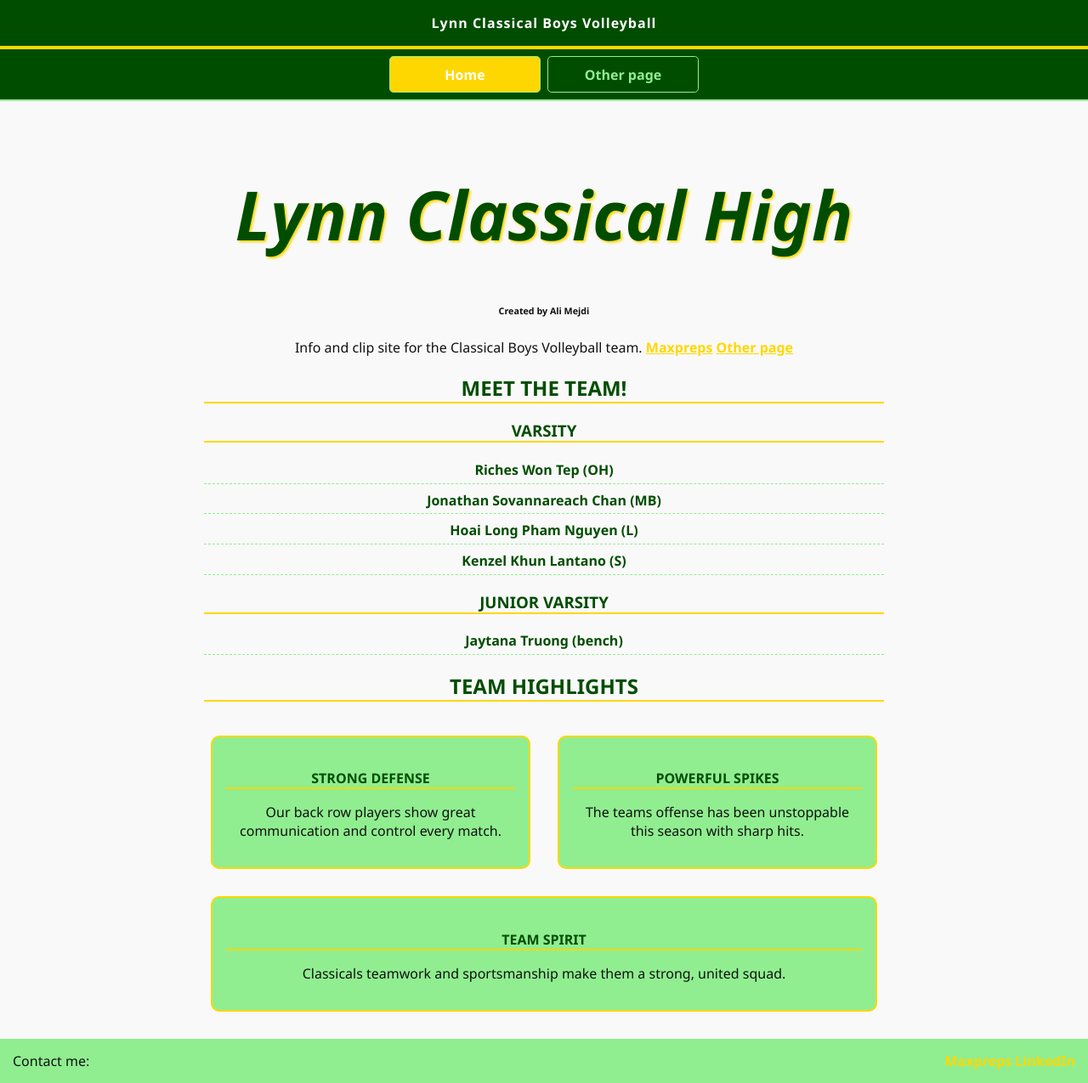
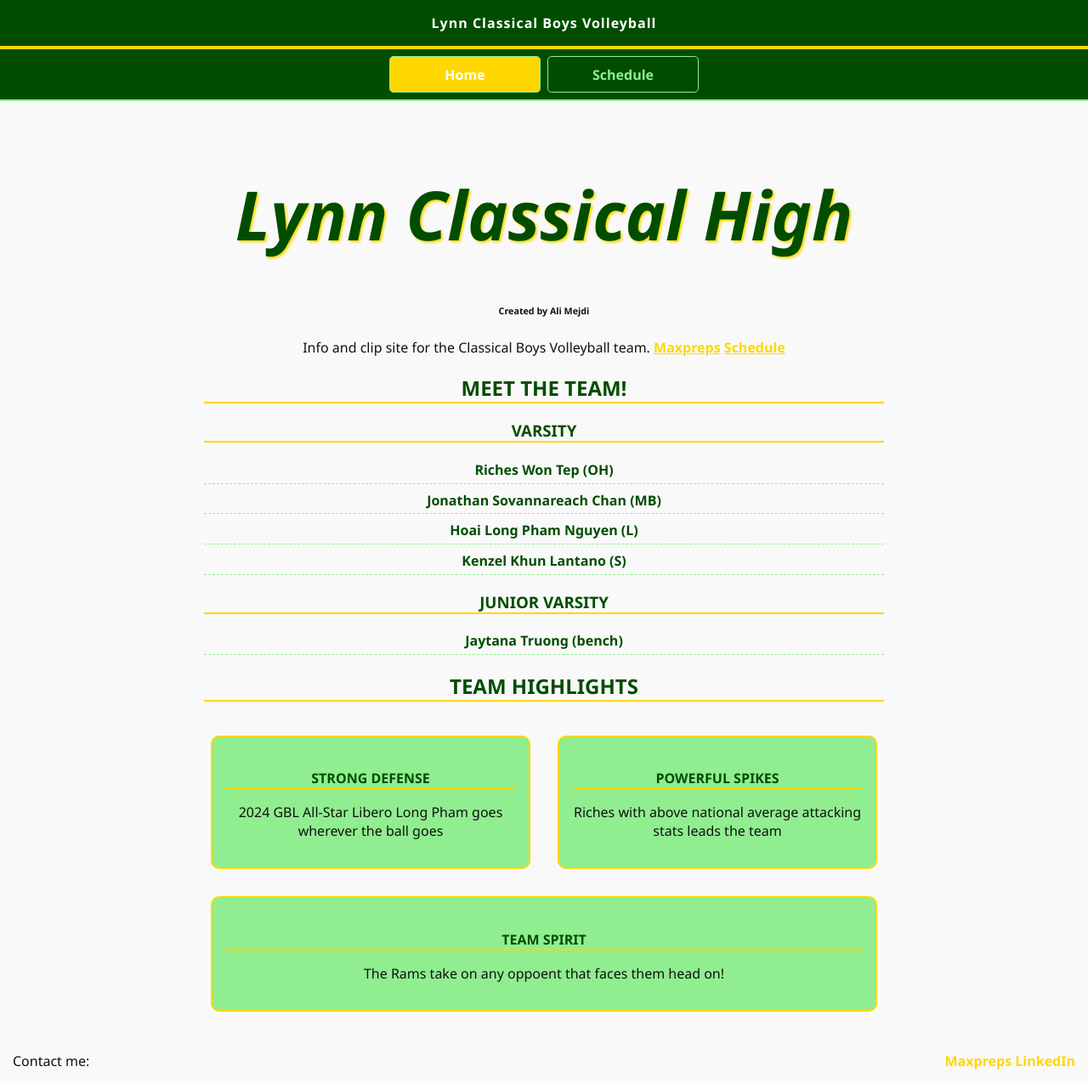
Before and after one commit to alipromaster67/stackblitz-starters-b6nwaysuu, a website: page index.html in a window 1280 px wide. Shown: the whole page at 85% size. Drawn offline with Linux system fonts and the light colour scheme.

```diff
--- a/index.html
+++ b/index.html
@@ -12,7 +12,7 @@
     </header>
     <nav>
       <a href="index.html" aria-current="page">Home</a>
-      <a href="/pages/page2.html">Other page</a>
+      <a href="/pages/page2.html">Schedule</a>
 
     </nav>
 <main>
@@ -20,7 +20,7 @@
   <h6>Created by Ali Mejdi</h6>
   <p>Info and clip site for the Classical Boys Volleyball team.
     <a href="https://maxpreps.com">Maxpreps</a>
-    <a href="/pages/page2.html">Other page</a>
+    <a href="/pages/page2.html">Schedule</a>
   </p>
 
   <h2>Meet the team!</h2>
@@ -40,15 +40,15 @@
   <div class="highlights-grid">
     <div class="highlight">
       <h4>Strong Defense</h4>
-      <p>Our back row players show great communication and control every match.</p>
+      <p>2024 GBL All-Star Libero Long Pham goes wherever the ball goes</p>
     </div>
     <div class="highlight">
       <h4>Powerful Spikes</h4>
-      <p>The teams offense has been unstoppable this season with sharp hits.</p>
+      <p>Riches with above national average attacking stats leads the team</p>
     </div>
     <div class="highlight">
       <h4>Team Spirit</h4>
-      <p>Classicals teamwork and sportsmanship make them a strong, united squad.</p>
+      <p>The Rams take on any oppoent that faces them head on!</p>
     </div>
   </div>
 </main>
--- a/styles.css
+++ b/styles.css
@@ -144,7 +144,7 @@
 }
 .footer {
   padding: 15px;
-  background-color: var(--secondary-color);
+  background-color: var(rgb(185, 185, 185));
   display: flex;
   justify-content: space-between;
   position: relative;
```
Also changed, not shown: images/long.png (added).
